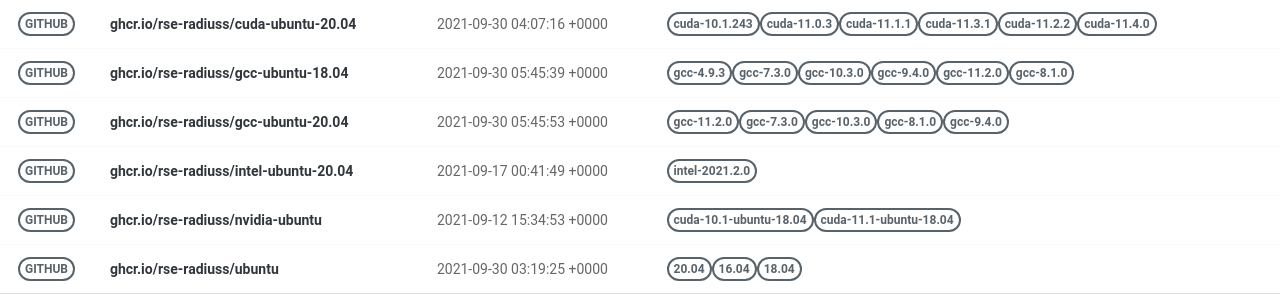
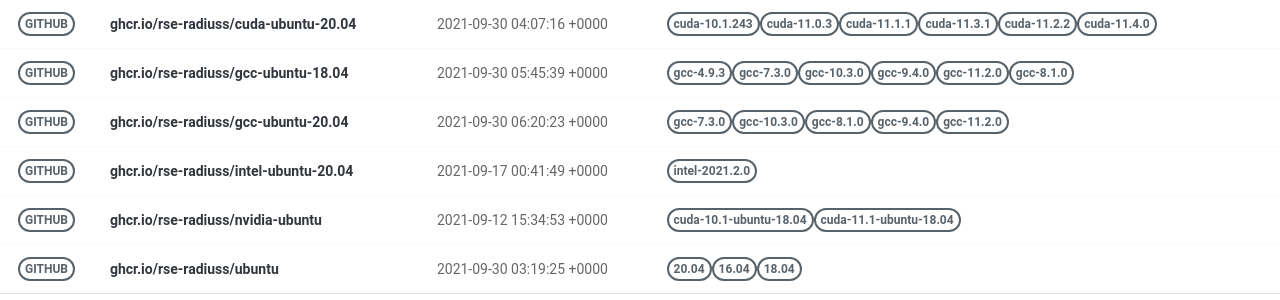
Before and after one commit to rse-ops/docker-images, a Jekyll site: the page built from pages/index.md, in a window 1280 px wide. Shown: the part 228-528 px from the top of the page. Built offline with Jekyll 4.4.1, drawn with Linux system fonts in a browser that asks for light colours; nearby versions of some CDN libraries.

Commit message:
Automated push to update library 2021-09-30

```diff
--- a/_library/ghcr.io-rse-radiuss-gcc-ubuntu-20.04.md
+++ b/_library/ghcr.io-rse-radiuss-gcc-ubuntu-20.04.md
@@ -1,14 +1,11 @@
 ---
 layout: container
 name: ghcr.io/rse-radiuss/gcc-ubuntu-20.04
-updated_at: 2021-09-30 05:45:53.411658
+updated_at: 2021-09-30 06:20:23.819352
 
 
 container_url: https://github.com/orgs/rse-radiuss/packages/container/package/gcc-ubuntu-20.04
 versions:
- - tag: gcc-11.2.0
-   dockerfile: https://github.com/rse-radiuss/docker-images/blob/main/ubuntu/gcc/Dockerfile
-   manifest: https://crane.ggcr.dev/manifest/ghcr.io/rse-radiuss/gcc-ubuntu-20.04:gcc-11.2.0
  - tag: gcc-7.3.0
    dockerfile: https://github.com/rse-radiuss/docker-images/blob/main/ubuntu/gcc/Dockerfile
    manifest: https://crane.ggcr.dev/manifest/ghcr.io/rse-radiuss/gcc-ubuntu-20.04:gcc-7.3.0
```
Also changed, not shown: other parts of _library/ghcr.io-rse-radiuss-gcc-ubuntu-20.04.md (+3 -0 lines).
